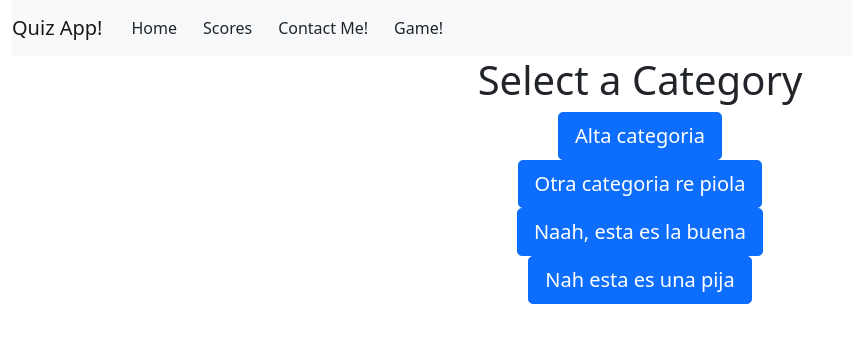
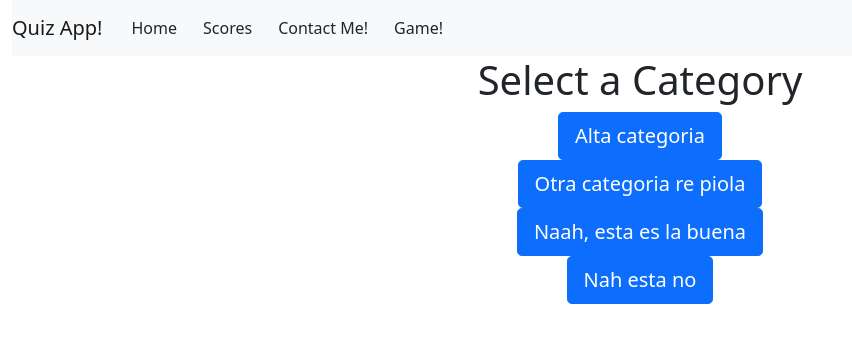
Before and after one commit to FdHerrera/quiz-app, an Angular app: page /quiz-home in a window 1280 px wide. Shown: the top 342 px of the page, without its empty margins (0-852 px from the left). Built offline with nearby package versions, Linux system fonts and the light colour scheme.

Commit message:
Cambieado el nombre

```diff
--- a/src/app/quiz/home/quiz-home.component.ts
+++ b/src/app/quiz/home/quiz-home.component.ts
@@ -15,7 +15,7 @@ export class QuizHomeComponent implements OnInit {
             new Category(1, 'Alta categoria'),
             new Category(2, 'Otra categoria re piola'),
             new Category(3, 'Naah, esta es la buena'),
-            new Category(4, 'Nah esta es una pija')
+            new Category(4, 'Nah esta no')
         ]
     }
 
```
